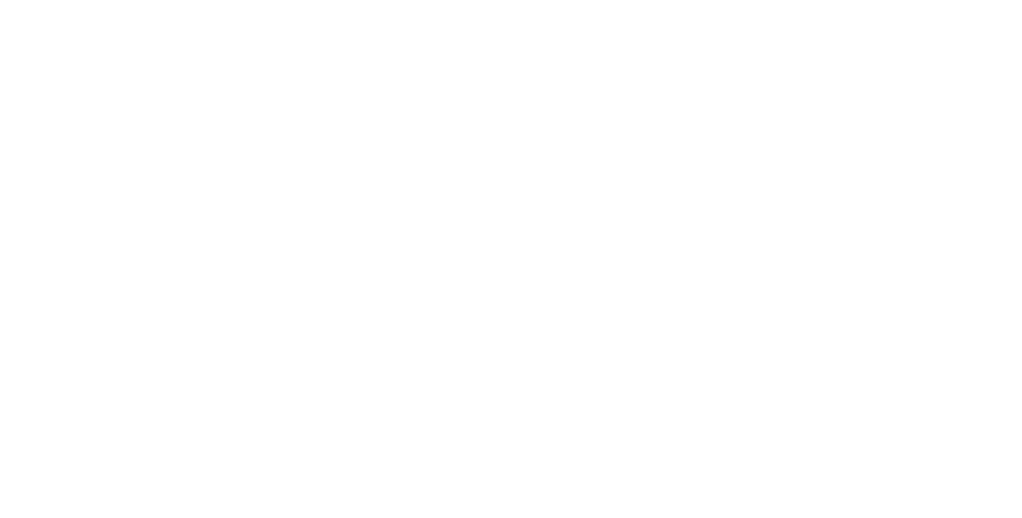
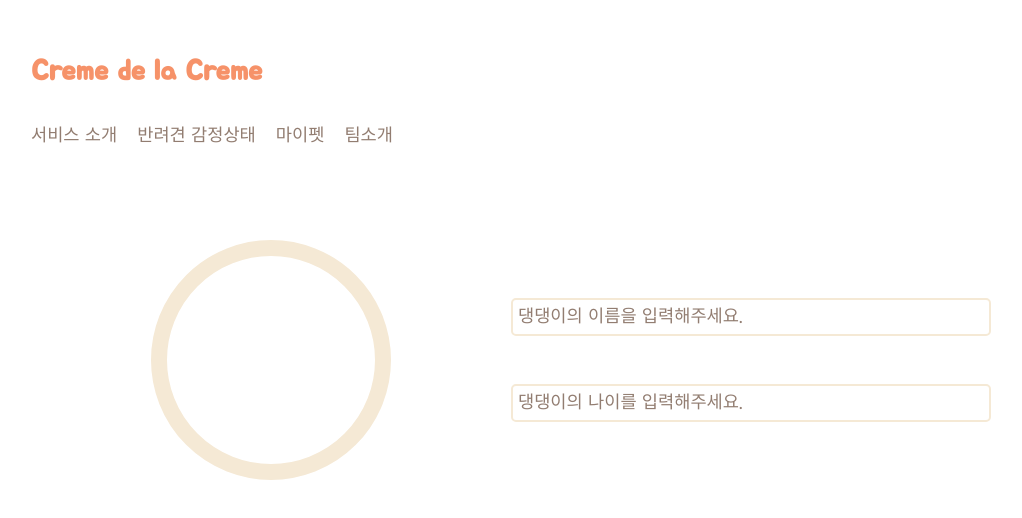
Before and after one commit to CreamDeLaCream/creme-client, a React (Create React App) app: page /addpet in a window 1280 px wide. Shown: the top 518 px of the page, without its empty margins (129-1151 px from the left). Built offline with nearby package versions, Linux system fonts and the light colour scheme; a web font is replaced by a local one.

Commit message:
[#37] feat: 마이펫 추가 페이지 생성 및 인풋섹션 추가

```diff
--- a/src/App.js
+++ b/src/App.js
@@ -15,6 +15,8 @@
   ResultPage,
   MyPetPage,
   TeamPage,
+  AddPetPage,
+  AddUserLifePage,
 } from './pages';
 import { Template } from './common/components';
 
@@ -41,6 +43,8 @@
             <Route exact path="/result" component={ResultPage} />
             <Route exact path="/mypet" component={MyPetPage} />
             <Route exact path="/team" component={TeamPage} />
+            <Route exact path="/addpet" component={AddPetPage} />
+            <Route exact path="/adduserlife" component={AddUserLifePage} />
           </Switch>
         </Template>
         {/* </Center> */}
--- a/src/common/components/Circle.js
+++ b/src/common/components/Circle.js
@@ -13,7 +13,11 @@
   background-image: url('${(props) => props.src}');
   background-size: cover;
   min-width: var(--size);
-  border: 1rem solid var(--cream);
+  ${(props) => (props.border ? `border: ${props.border};` : '')}
+  ${(props) =>
+    props.is_flex_center
+      ? `display: flex; align-items: center; justify-content: center;`
+      : ''}
   ${(props) => (props.cursor ? `cursor: pointer;` : '')};
   ${({ theme }) => theme.device.mobile} {
     --size: ${(props) => props.size}rem;
--- /dev/null
+++ b/src/pages/AddPet/AddPetPage.js
@@ -0,0 +1,17 @@
+import React from 'react';
+
+// components
+import { Container, Header, Navbar } from '../../common/components';
+import InputBox from './InputBox';
+
+const AddPetPage = (props) => {
+  return (
+    <Container>
+      <Header />
+      <Navbar />
+      <InputBox />
+    </Container>
+  );
+};
+
+export default AddPetPage;
--- /dev/null
+++ b/src/pages/AddPet/InputBox.js
@@ -0,0 +1,113 @@
+import React, { useState } from 'react';
+import styled from 'styled-components';
+import { useDispatch } from 'react-redux';
+
+// components
+import { Circle, Grid, Input, Button, Text } from '../../common/components';
+import { useDropzone } from 'react-dropzone';
+
+const InputBox = (props) => {
+  const { history } = props;
+  const dispatch = useDispatch();
+  const [files, setFiles] = useState([]);
+  const [age, setAge] = useState('');
+  const [name, setName] = useState('');
+  const images = files.map((file) => (
+    <div>
+      <img
+        src={file.preview}
+        style={{
+          width: '13rem',
+          height: '13rem',
+          borderRadius: '13rem',
+        }}
+        alt="preview"
+        center
+      />
+    </div>
+  ));
+
+  // const addPost = () => {
+  //   if (files.length === 0) {
+  //     window.alert('이미지를 업로드해주세요');
+  //     return;
+  //   }
+  //   if (!name) {
+  //     window.alert('댕댕이의 이름을 입력해주세요');
+  //     return;
+  //   }
+  //   if (!age) {
+  //     window.alert('댕댕이의 나이를 입력해주세요');
+  //     return;
+  //   }
+  //   history.push('/analysis');
+  // };
+
+  const changeName = (e) => {
+    setName(e.target.value);
+  };
+  const changeAge = (e) => {
+    setAge(e.target.value);
+  };
+
+  const { getRootProps, getInputProps, isDragActive } = useDropzone({
+    accept: 'image/jpg, image/png, image/jpeg',
+    onDrop: (acceptedFiles) => {
+      setFiles(
+        acceptedFiles.map((file) =>
+          Object.assign(file, {
+            preview: URL.createObjectURL(file),
+          }),
+        ),
+      );
+    },
+  });
+
+  return (
+    <SectionWrapper>
+      <Grid>
+        <Grid margin="2rem auto" display="flex" justifyContent="center">
+          <div {...getRootProps()}>
+            <input {...getInputProps()} />
+            <Circle size="15" border="1rem solid var(--cream)" cursor>
+              {isDragActive ? null : <div>{images}</div>}
+            </Circle>
+          </div>
+        </Grid>
+      </Grid>
+
+      <Grid>
+        <Grid margin="2rem auto">
+          <Grid is_flex margin="0 0 3rem 0">
+            <Input
+              placeholder="댕댕이의 이름을 입력해주세요."
+              value={name}
+              _onChange={changeName}
+            />
+          </Grid>
+
+          <Grid is_flex margin="0 0 1rem 0">
+            <Input
+              placeholder="댕댕이의 나이를 입력해주세요."
+              value={age}
+              _onChange={changeAge}
+            />
+          </Grid>
+        </Grid>
+      </Grid>
+    </SectionWrapper>
+  );
+};
+const SectionWrapper = styled.section`
+  display: flex;
+  justify-content: space-between;
+  align-items: center;
+  ${({ theme }) => theme.device.mobile} {
+    display: flex;
+    flex-direction: column;
+    flex-wrap: wrap;
+    justify-content: flex-start;
+  }
+`;
+
+export default InputBox;
--- a/src/pages/index.js
+++ b/src/pages/index.js
@@ -4,5 +4,16 @@
 import MyPetPage from './MyPet/MyPetPage';
 import ResultPage from './Result/ResultPage';
 import TeamPage from './Team/TeamPage';
+import AddPetPage from './AddPet/AddPetPage';
+import AddUserLifePage from './AddUserLife/AddUserLifePage';
 
-export { IntroPage, MainPage, AnalysisPage, MyPetPage, ResultPage, TeamPage };
+export {
+  IntroPage,
+  MainPage,
+  AnalysisPage,
+  MyPetPage,
+  ResultPage,
+  TeamPage,
+  AddPetPage,
+  AddUserLifePage,
+};
```
